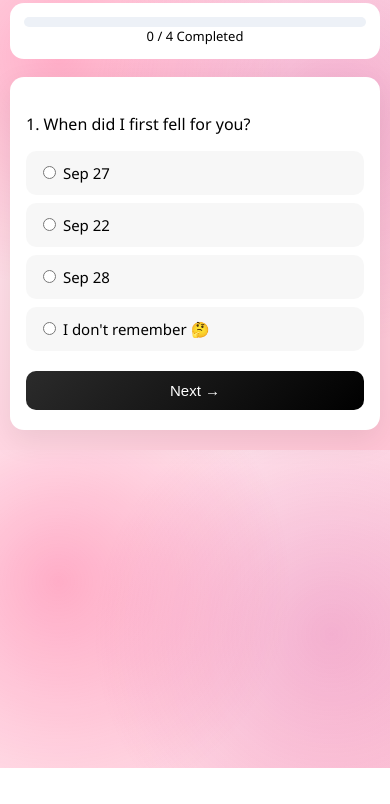
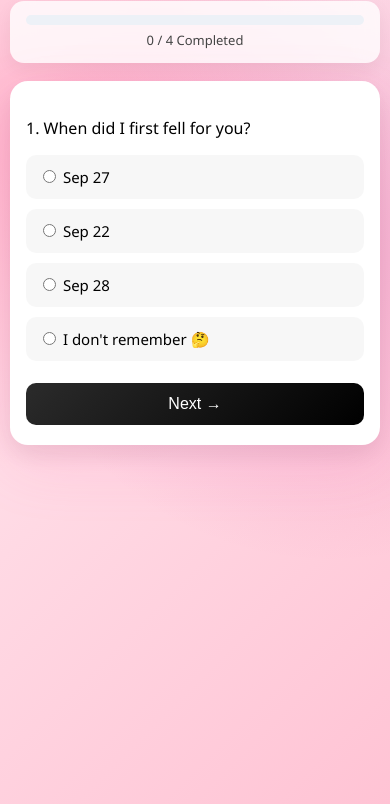
Before and after one commit to kavinaswin/Birthday_card, a plain HTML site: page index.html in a window 390 px wide. Shown: the part 76-880 px from the top of the page. Before the commit the page ends 844 px from the top, so only its background shows below. Drawn offline with Linux system fonts and the light colour scheme.

Commit message:
Refactor CSS for improved Mobile Compact CSS

```diff
--- a/index.css
+++ b/index.css
@@ -1,31 +1,69 @@
+/* ============================= */
+/* 🌟 BASE LAYOUT FIX (NO EMPTY SPACE) */
+/* ============================= */
+
+html {
+    -webkit-text-size-adjust: 100%;
+}
+
 body {
     font-family: "Segoe UI", Arial, sans-serif;
+    margin: 0;
+    padding: 24px 14px;
+
     background:
         radial-gradient(circle at 15% 25%, rgba(255, 0, 85, 0.25), transparent 45%),
         radial-gradient(circle at 85% 35%, rgba(199, 21, 133, 0.2), transparent 50%),
         linear-gradient(135deg, #fff0f4, #ffd9e4, #ffc3d4);
-    margin: 0;
-    padding: 40px 15px;
+
+    min-height: 100vh;
+
+    /* ⭐ center layout properly */
+    display: flex;
+    justify-content: center;
+    align-items: flex-start;
 }
 
+/* ============================= */
+/* 📦 WRAPPER */
+/* ============================= */
+
 .quiz-wrapper {
+    width: 100%;
     max-width: 520px;
-    margin: auto;
     text-align: center;
 }
 
+/* ============================= */
+/* 💎 PREMIUM CARD */
+/* ============================= */
+
 .quiz-box {
     position: relative;
-    padding: 32px;
+    padding: 28px 24px;
     border-radius: 18px;
     background: white;
-    box-shadow: 0 10px 30px rgba(0,0,0,0.08);
+    box-shadow:
+        0 20px 60px rgba(255, 105, 180, 0.15),
+        0 10px 25px rgba(0,0,0,0.08);
 }
+
+/* ============================= */
+/* ❓ QUESTIONS */
+/* ============================= */
 
 .question { display: none; text-align: left; }
 .question.active { display: block; }
 
-label { display:block; margin:10px 0; cursor:pointer; }
+label {
+    display:block;
+    margin:10px 0;
+    cursor:pointer;
+}
+
+/* ============================= */
+/* 🖼 IMAGE */
+/* ============================= */
 
 .quiz-image {
     width:100%;
@@ -33,12 +71,17 @@ label { display:block; margin:10px 0; cursor:pointer; }
     margin:10px 0;
 }
 
-/* Progress */
+/* ============================= */
+/* 📊 PROGRESS */
+/* ============================= */
+
 .progress-section {
-    background:white;
-    padding:16px;
+    background: rgba(255,255,255,0.8);
+    backdrop-filter: blur(12px);
+    padding:14px 16px;
     border-radius:14px;
-    margin-bottom:20px;
+    margin-bottom:18px;
+    box-shadow: 0 6px 18px rgba(0,0,0,0.05);
 }
 
 .progress-container {
@@ -55,7 +98,16 @@ label { display:block; margin:10px 0; cursor:pointer; }
     transition:0.4s ease;
 }
 
-/* Button */
+.progress-text {
+    margin-top:6px;
+    font-size:14px;
+    color:#444;
+}
+
+/* ============================= */
+/* 🔘 BUTTON */
+/* ============================= */
+
 button {
     background:linear-gradient(135deg,#2b2b2b,#000);
     color:white;
@@ -64,19 +116,24 @@ button {
     border-radius:10px;
     margin-top:12px;
     cursor:pointer;
+    width: auto;
 }
 
-/* Modal */
+/* ============================= */
+/* 🧊 GLASS MODAL */
+/* ============================= */
+
 .wrong-modal {
     display:none;
     position:fixed;
     inset:0;
-    backdrop-filter:blur(8px);
+    backdrop-filter:blur(10px);
     background:rgba(0,0,0,0.15);
 }
 
 .wrong-box {
-    background:rgba(255,255,255,0.7);
+    background:rgba(255,255,255,0.75);
+    backdrop-filter: blur(20px);
     padding:28px;
     border-radius:16px;
     width:270px;
@@ -85,9 +142,13 @@ button {
     top:50%;
     left:50%;
     transform:translate(-50%,-50%);
+    box-shadow:0 15px 40px rgba(0,0,0,0.15);
 }
 
-/* ❤️ Heart */
+/* ============================= */
+/* ❤️ HEART POP */
+/* ============================= */
+
 #heartFlash {
     position:fixed;
     top:50%;
@@ -95,15 +156,23 @@ button {
     transform:translate(-50%,-50%) scale(0.5);
     font-size:90px;
     opacity:0;
+    pointer-events:none;
 }
-#heartFlash.show { animation:heartPop 1.6s ease forwards; }
+
+#heartFlash.show {
+    animation:heartPop 1.6s ease forwards;
+}
+
 @keyframes heartPop {
     0%{opacity:0; transform:translate(-50%,-30%) scale(0.5);}
     30%{opacity:1; transform:translate(-50%,-50%) scale(1.2);}
     100%{opacity:0; transform:translate(-50%,-120%) scale(1);}
 }
 
-/* 🎂 Birthday Card */
+/* ============================= */
+/* 🎂 BIRTHDAY CARD */
+/* ============================= */
+
 .birthday-card {
     display:none;
     text-align:center;
@@ -142,39 +211,22 @@ button {
 }
 
 /* ============================= */
-/* 📱 MOBILE & SMALL SCREEN FIXES */
+/* 📱 MOBILE RESPONSIVE */
 /* ============================= */
 
-/* Prevent zoom issues on mobile */
-html {
-    -webkit-text-size-adjust: 100%;
-}
-
-/* Improve tap targets */
-label,
-button {
+label, button {
     touch-action: manipulation;
 }
 
-/* ===== Tablet ===== */
+/* Tablet */
 @media (max-width: 768px) {
 
     body {
-        padding: 30px 14px;
-    }
-
-    .quiz-wrapper {
-        max-width: 100%;
+        padding: 24px 12px;
     }
 
     .quiz-box {
-        padding: 26px 20px;
-        border-radius: 16px;
-    }
-
-    .progress-section {
-        padding: 14px;
-        margin-bottom: 18px;
+        padding: 24px 18px;
     }
 
     button {
@@ -192,17 +244,13 @@ button {
     #birthdayText {
         font-size: 30px;
     }
-
-    .birthday-sub {
-        font-size: 16px;
-    }
 }
 
-/* ===== Mobile Phones ===== */
+/* Mobile */
 @media (max-width: 480px) {
 
     body {
-        padding: 20px 10px;
+        padding: 18px 10px;
     }
 
     h1 {
@@ -211,36 +259,23 @@ button {
 
     .quiz-box {
         padding: 20px 16px;
-        border-radius: 14px;
     }
 
-    .quiz-image {
-        border-radius: 10px;
+    .progress-container {
+        height: 10px;
     }
 
     .progress-text {
         font-size: 13px;
     }
 
-    .progress-container {
-        height: 10px;
-    }
-
     label {
         font-size: 15px;
-        margin: 8px 0;
-    }
-
-    button {
-        font-size: 15px;
-        padding: 11px;
-        border-radius: 10px;
     }
 
     .wrong-box {
-        width: 85%;
+        width: 88%;
         padding: 22px;
-        border-radius: 14px;
     }
 
     #heartFlash {
@@ -257,26 +292,22 @@ button {
     }
 }
 
-/* ===== Extra Small Devices ===== */
+/* Extra small */
 @media (max-width: 360px) {
-
-    h1 {
-        font-size: 20px;
-    }
 
     .quiz-box {
         padding: 18px 14px;
-    }
-
-    label {
-        font-size: 14px;
-    }
-
-    button {
-        font-size: 14px;
     }
 
     #birthdayText {
         font-size: 24px;
     }
 }
+
+/* Short screens fix (like iPhone SE height) */
+@media (max-height: 700px) {
+    body {
+        align-items: flex-start;
+        padding-top: 30px;
+    }
+}
```
